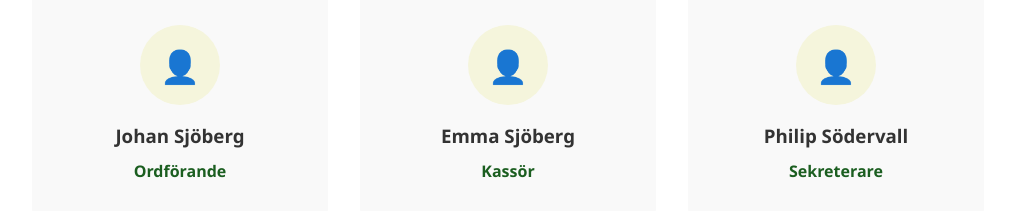
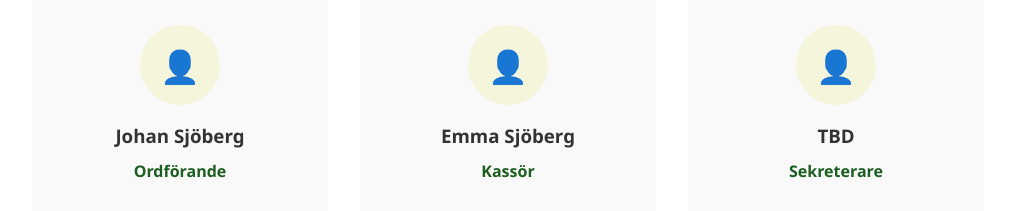
Before and after one commit to johansjoberg/alfons-minnesfond, a plain HTML site: page index.html in a window 1280 px wide. Shown: the part 2400-2611 px from the top of the page, without its empty margins (132-1147 px from the left). Drawn offline with Linux system fonts and the light colour scheme.

Commit message:
Change board member name to 'TBD'

```diff
--- a/index.html
+++ b/index.html
@@ -384,7 +384,7 @@
             </div>
             <div class="board-member">
                 <div class="avatar">👤</div>
-                <h3>Philip Södervall</h3>
+                <h3>TBD</h3>
                 <p class="role">Sekreterare</p>
             </div>
         </div>
```
